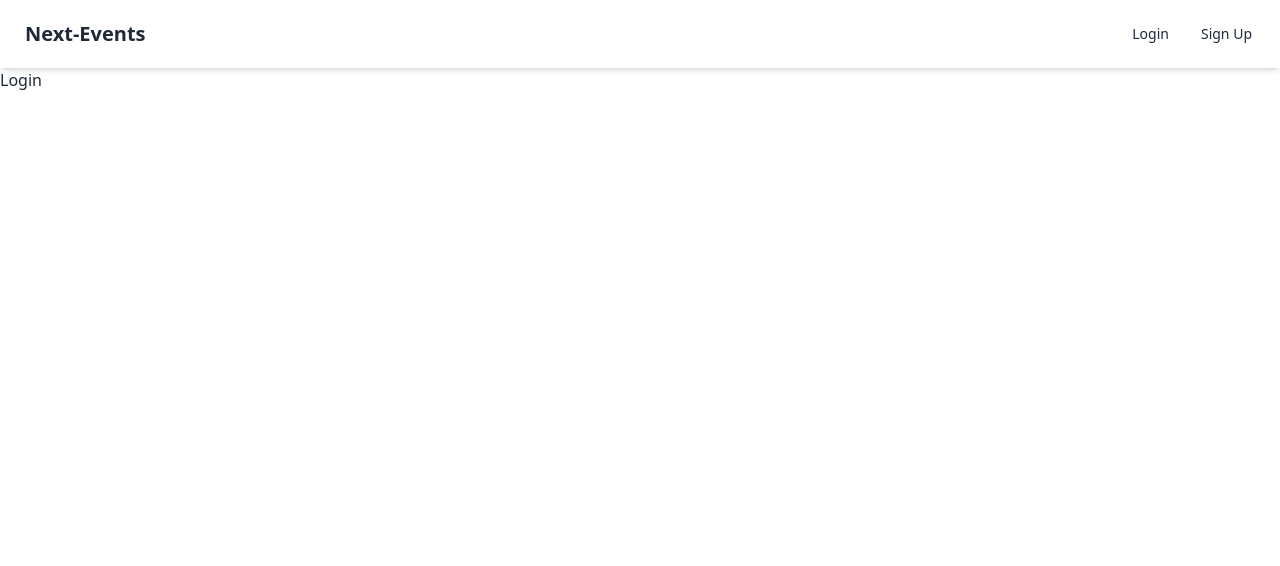
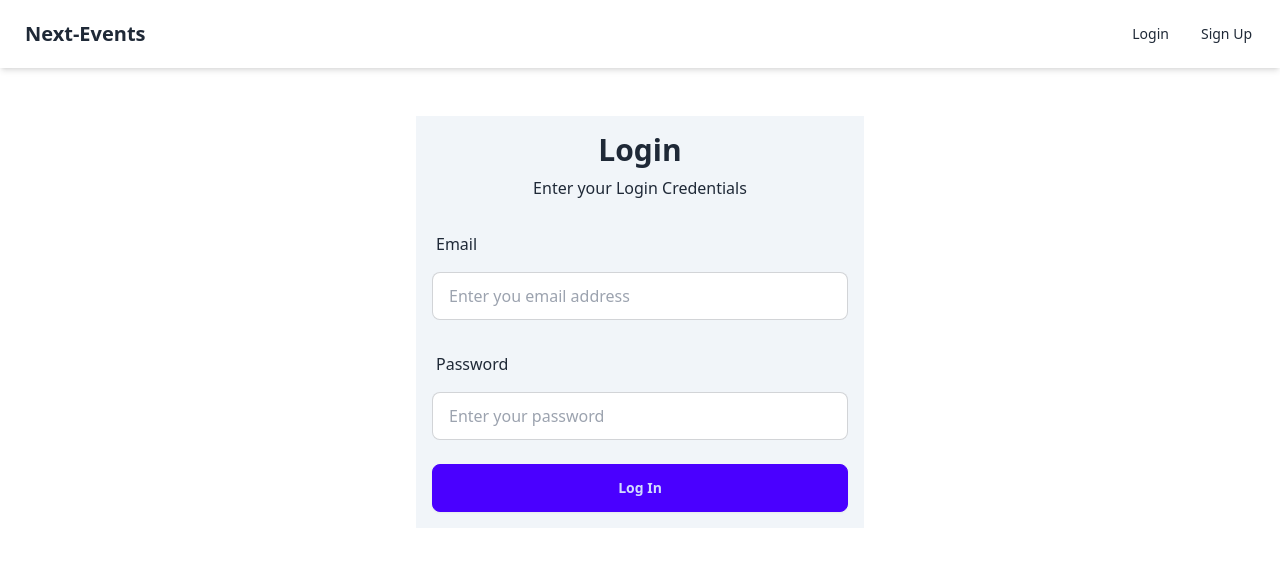
Before and after one commit to stivenjsdev/next-events, a Next.js app: page /login in a window 1280 px wide. Shown: the top 566 px of the page. Built offline with nearby package versions, Linux system fonts and the light colour scheme; no server answers.

Commit message:
feat: Integrate NextAuth to Nextjs

```diff
--- a/app/layout.tsx
+++ b/app/layout.tsx
@@ -1,3 +1,4 @@
+import AuthProvider from "@/components/AuthProvider";
 import type { Metadata } from "next";
 import localFont from "next/font/local";
 import { Toaster } from "react-hot-toast";
@@ -31,9 +32,11 @@
       <body
         className={`${geistSans.variable} ${geistMono.variable} antialiased`}
       >
-        <Toaster position="bottom-right" />
-        <Navbar />
-        {children}
+        <AuthProvider>
+          <Toaster position="bottom-right" />
+          <Navbar />
+          {children}
+        </AuthProvider>
       </body>
     </html>
   );
--- a/app/login/page.tsx
+++ b/app/login/page.tsx
@@ -1,3 +1,26 @@
-export default function Login() {
-  return <div>Login</div>;
+import LoginForm from "@/components/LoginForm";
+import { getServerSession } from "next-auth";
+import { redirect } from "next/navigation";
+import { authConfig } from "../api/auth/[...nextauth]/authConfig";
+
+type LoginProps = {
+  searchParams: {
+    callbackUrl?: string;
+  };
+};
+
+export default async function Login({ searchParams }: LoginProps) {
+  const data = await getServerSession(authConfig);
+  if (data !== null) {
+    redirect("/profile");
+  }
+  return (
+    <div className="mt-12 mx-auto w-full max-w-md p-4 bg-slate-100">
+      <div className="space-y-2 text-center mb-6">
+        <h1 className="text-3xl font-bold text-center">Login</h1>
+        <p>Enter your Login Credentials</p>
+      </div>
+      <LoginForm callbackUrl={searchParams?.callbackUrl} />
+    </div>
+  );
 }
--- /dev/null
+++ b/components/AuthProvider.tsx
@@ -0,0 +1,7 @@
+"use client";
+
+import { SessionProvider } from "next-auth/react";
+
+export default function AuthProvider({ children }) {
+  return <SessionProvider>{children}</SessionProvider>;
+}
--- /dev/null
+++ b/components/LoginForm.tsx
@@ -0,0 +1,72 @@
+"use client";
+
+import { signIn } from "next-auth/react";
+import { useRouter } from "next/navigation";
+import { FormEvent, useState } from "react";
+import toast from "react-hot-toast";
+
+type LoginFormProps = {
+  callbackUrl?: string;
+};
+
+export default function LoginForm({ callbackUrl }: LoginFormProps) {
+  const router = useRouter();
+  const [email, setEmail] = useState("");
+  const [password, setPassword] = useState("");
+
+  const handleSubmit = async (e: FormEvent) => {
+    e.preventDefault();
+    console.log("login...");
+    const res = await signIn("credentials", {
+      email,
+      password,
+      redirect: false,
+    });
+    if (res?.status === 200) {
+      toast.success("Login Successful");
+      router.push(callbackUrl ?? "/profile");
+    } else {
+      if (res?.error === "CredentialsSignin") {
+        res.error = "Wrong Password";
+      }
+      toast.error(`Login Failed: ${res?.error}`);
+    }
+  };
+
+  return (
+    <form onSubmit={handleSubmit} className="flex-1 space-y-6">
+      <div className="space-y-2">
+        <label className="label" htmlFor="email">
+          Email
+        </label>
+        <input
+          id="email"
+          className="input input-bordered w-full"
+          type="email"
+          value={email}
+          onChange={(e) => setEmail(e.target.value)}
+          placeholder="Enter you email address"
+          required
+        />
+      </div>
+      <div className="space-y-2">
+        <label className="label" htmlFor="password">
+          Password
+        </label>
+        <input
+          id="password"
+          className="input input-bordered w-full"
+          type="password"
+          value={password}
+          onChange={(e) => setPassword(e.target.value)}
+          placeholder="Enter your password"
+          required
+          minLength={6}
+        />
+      </div>
+      <button className="btn btn-primary btn-block mt-4" type="submit">
+        Log In
+      </button>
+    </form>
+  );
+}
--- a/components/Navbar.tsx
+++ b/components/Navbar.tsx
@@ -1,6 +1,12 @@
+"use client";
+
+import { signOut, useSession } from "next-auth/react";
+import Image from "next/image";
 import Link from "next/link";
 
 export default function Navbar() {
+  const { status, data: session } = useSession();
+  console.log(status); // todo: remove this line
   return (
     <div className="navbar bg-base-100 shadow-md">
       <div className="navbar-start">
@@ -9,6 +15,39 @@
         </Link>
       </div>
       <div className="navbar-end">
+        {status === "authenticated" && (
+          <div className="dropdown dropdown-end">
+            <div
+              tabIndex={0}
+              role="button"
+              className="btn btn-ghost btn-circle avatar"
+            >
+              <div className="w-10 rounded-full">
+                <Image
+                  alt="Profile Picture"
+                  src={session.user?.image ?? "/default-user.png"}
+                  width={60}
+                  height={60}
+                />
+              </div>
+            </div>
+            <ul
+              tabIndex={0}
+              className="mt-3 z-[1] p-2 shadow menu menu-sm dropdown-content bg-base-100 rounded-box w-52"
+            >
+              <li>
+                <Link href="/profile">Profile</Link>
+              </li>
+              <li>
+                <Link href="/events/create">Create Event</Link>
+              </li>
+              <li>
+                <Link href="" onClick={() => signOut()}>Sign Out</Link>
+              </li>
+            </ul>
+          </div>
+        )}
+        {status === "unauthenticated" && (
           <div className="flex-none">
             <ul className="menu menu-horizontal px-1">
               <li>
@@ -19,6 +58,7 @@
               </li>
             </ul>
           </div>
+        )}
       </div>
     </div>
   );
--- a/components/SignUpForm.tsx
+++ b/components/SignUpForm.tsx
@@ -1,10 +1,13 @@
 "use client";
 
 import { createUser } from "@/lib/actions/user.action";
+import { signIn } from "next-auth/react";
+import { useRouter } from "next/navigation";
 import { FormEvent, useState } from "react";
 import toast from "react-hot-toast";
 
 export default function SignUpForm() {
+  const router = useRouter();
   const [email, setEmail] = useState("");
   const [name, setName] = useState("");
   const [password, setPassword] = useState("");
@@ -15,7 +18,16 @@
       const user = await createUser({ email, name, password });
 
       if (user) {
-        toast.success("Sign Up Successful");
+        const res = await signIn("credentials", {
+          email,
+          password,
+          redirect: false,
+        });
+
+        if (res?.status === 200) {
+          toast.success("Sign Up Successful");
+          router.push("/profile");
+        }
       }
     } catch (error) {
       console.log(error);
```
Also changed, not shown: public/default-user.png (added). Lines whose indentation alone changed are shown as unchanged.
